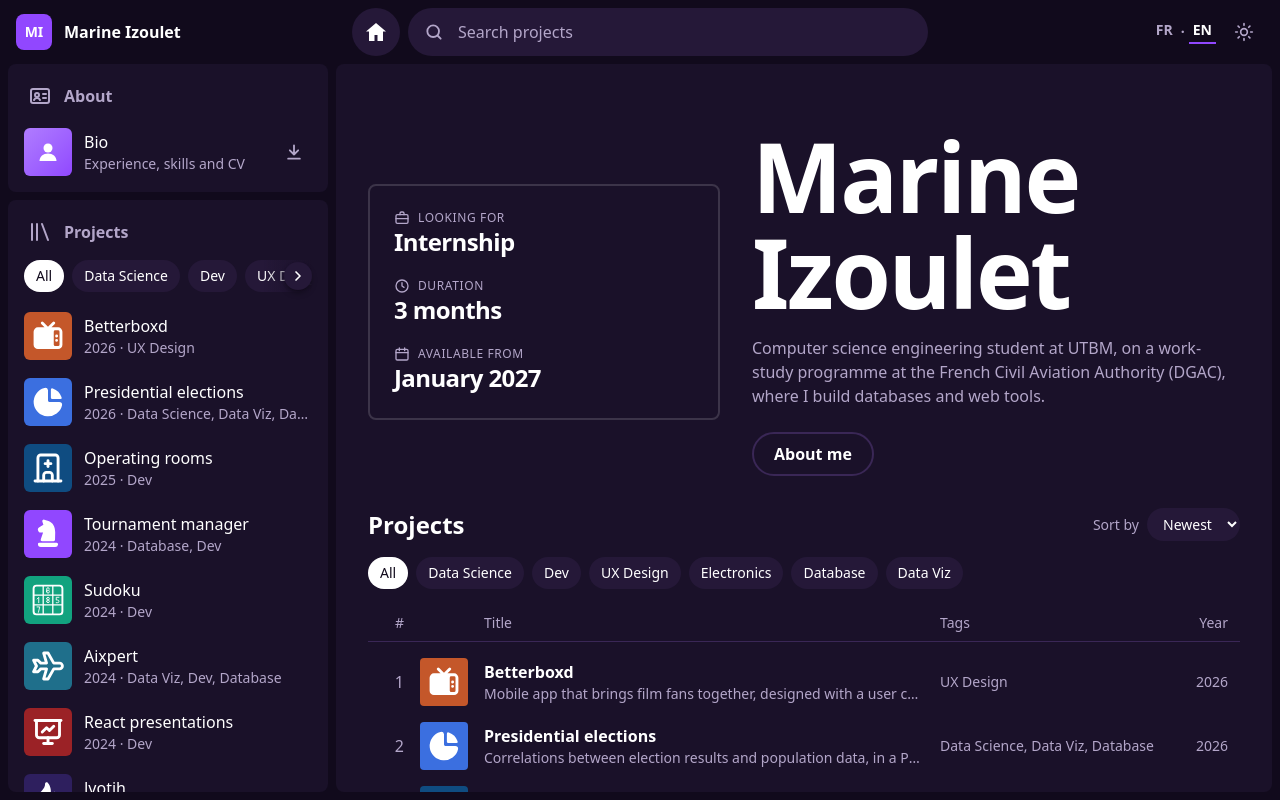
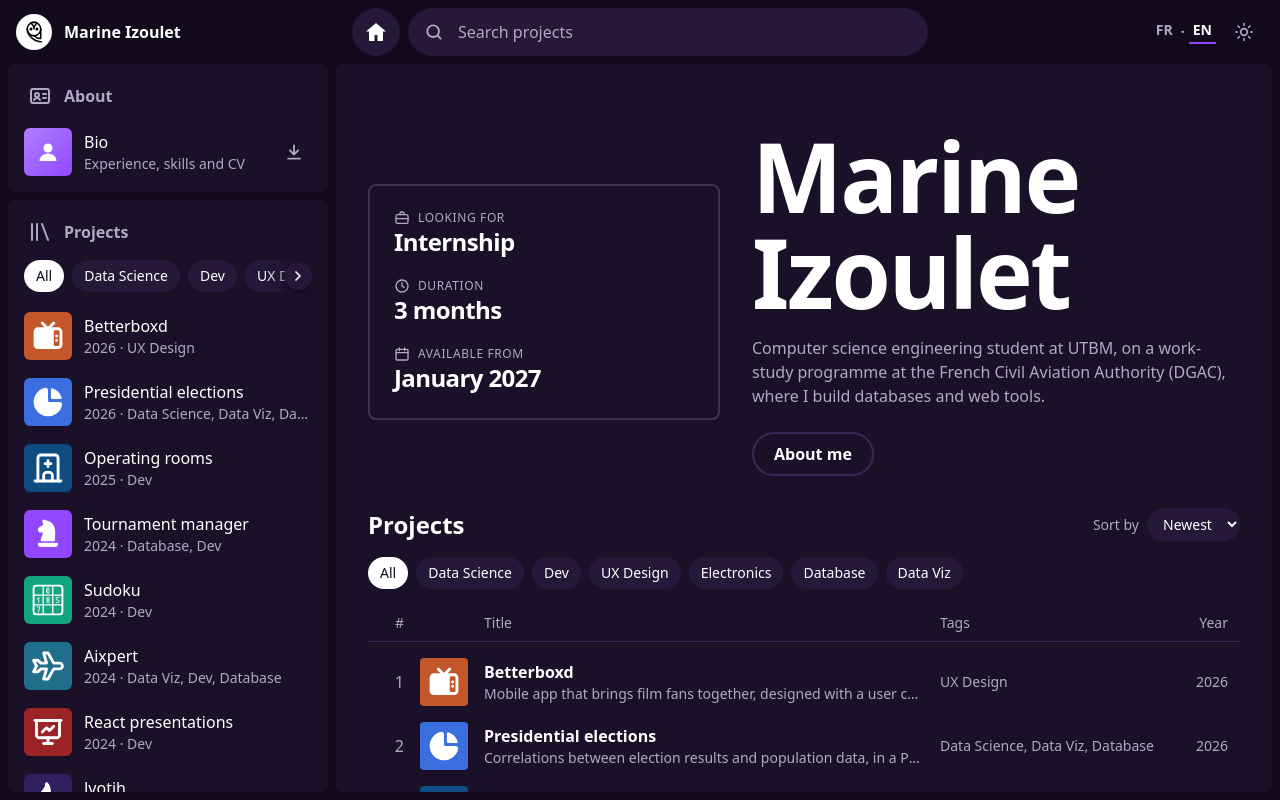
Before and after one commit to M-IZO/Portfolio, a React (Vite) app in the folder front/: page /en in a window 1280 px wide. Built offline with nearby package versions, Linux system fonts and the light colour scheme.

Commit message:
Adds the owl logo to the top bar

```diff
--- a/front/src/components/TopBar.tsx
+++ b/front/src/components/TopBar.tsx
@@ -2,15 +2,10 @@ import { useTranslation } from 'react-i18next'
 import { Link, NavLink } from 'react-router'
 import { about } from '../data/about'
 import { useLang } from '../hooks/useLang'
-import { HomeIcon, MenuIcon } from './icons'
+import { HomeIcon, MenuIcon, OwlIcon } from './icons'
 import LanguageToggle from './LanguageToggle'
 import SearchBar from './SearchBar'
 import ThemeToggle from './ThemeToggle'
-
-const initials = about.name
-  .split(' ')
-  .map((word) => word[0])
-  .join('')
 
 const roundButton =
   'inline-flex shrink-0 items-center justify-center rounded-full transition-colors focus-visible:outline-2 focus-visible:outline-accent'
@@ -31,8 +26,8 @@ function TopBar({ onOpenMenu }: { onOpenMenu: () => void }) {
           <MenuIcon />
         </button>
         <Link to={`/${lang}`} className="flex items-center gap-3 rounded-md focus-visible:outline-2 focus-visible:outline-accent">
-          <span className="flex size-9 items-center justify-center rounded-lg bg-accent text-sm font-black text-white">
-            {initials}
+          <span className="flex size-9 items-center justify-center rounded-full bg-white text-black">
+            <OwlIcon className="size-6" />
           </span>
           <span className="hidden font-bold sm:inline">{about.name}</span>
         </Link>
--- a/front/src/components/icons.tsx
+++ b/front/src/components/icons.tsx
@@ -193,3 +193,17 @@ export function HobbyIcon({ name, className = 'size-5' }: IconProps & { name: Ho
     </svg>
   )
 }
+
+// Owl logo, same drawing as public/favicon.svg (SVG Repo).
+export function OwlIcon({ className = 'size-6' }: IconProps) {
+  return (
+    <svg viewBox="0 0 32 32" fill="none" stroke="currentColor" strokeWidth="2" strokeLinecap="round" strokeLinejoin="round" aria-hidden="true" className={className}>
+      <circle cx="16" cy="12" r="9" />
+      <path d="M20.5 4.2C19.2 3.4 17.6 3 16 3s-3.2.4-4.5 1.2C14.2 5.8 16 8.7 16 12c0-3.3 1.8-6.2 4.5-7.8z" />
+      <circle cx="12" cy="12" r="1" />
+      <circle cx="20" cy="12" r="1" />
+      <path d="M16.1 21c2.2 2.3 5.4 3.8 8.9 3.8V12" />
+      <path d="M7 12c0 9 9.7 17 19 17" />
+    </svg>
+  )
+}
```
